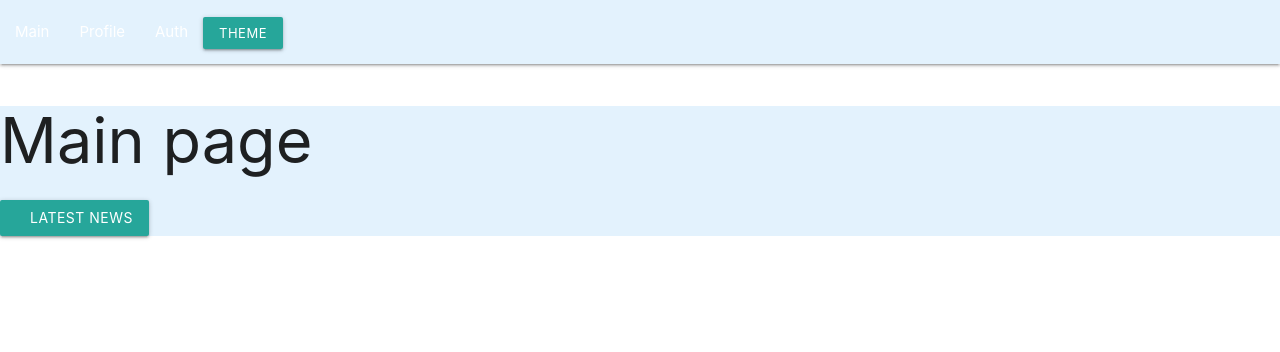
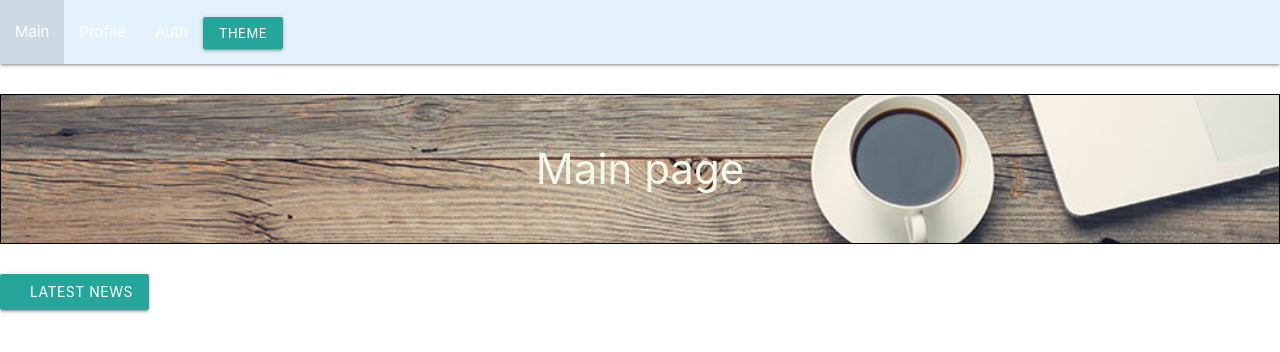
Before and after one commit to TVBlackman1/mern-blog, a React (Create React App) app in the folder client/: page /main in a window 1280 px wide. Shown: the top 352 px of the page. Built offline with nearby package versions, Linux system fonts and the light colour scheme; some icons are missing.

Commit message:
some works with design on main page

```diff
--- a/client/src/pages/MainPage.js
+++ b/client/src/pages/MainPage.js
@@ -1,5 +1,6 @@
 import React, { useState, useCallback } from 'react'
 import "../styles/app.css"
+import "../styles/page-header.css"
 import classNames from "classnames";
 import { themes, ThemeContext } from "../context/ThemeContext";
 import {useServerRequest} from "../hooks/useServerRequest";
@@ -18,14 +19,16 @@ export const MainPage = () => {
 
 
     const renderComponent = ({ currentTheme, toggleTheme }) => {
-        const styleBackground = classNames({
-            "blue lighten-5" : currentTheme === themes.light,
-            "grey darken-2" : currentTheme === themes.dark,
-            "pink accent-1" : currentTheme === themes.rose,
+        const styleTheme = classNames({
+            "light-theme" : currentTheme === themes.light,
+            "dark-theme" : currentTheme === themes.dark,
+            "rose-theme" : currentTheme === themes.rose,
         })
         return (
-            <div className={styleBackground}>
-                <h1>Main page</h1>
+            <div className={styleTheme}>
+                <div className={"page-header " + styleTheme}>
+                    <h1>Main page</h1>
+                </div>
                 <button className="waves-effect waves-light btn" onClick={getRecentNews}>
                     <MaterialIcon icon="library_books" size='small'/>
                     Latest news
--- /dev/null
+++ b/client/src/styles/page-header.css
@@ -0,0 +1,31 @@
+.page-header {
+    display: flex;
+    align-items: center;
+    margin: 2em 0;
+    justify-content: center;
+    height: 10em;
+    background-image: url("../images/main-page-header-background.jpg");
+    background-repeat: no-repeat;
+    background-clip: border-box;
+    background-position: center;
+    background-size: cover;
+    border: 1px solid black;
+}
+
+.page-header h1 {
+    font-size: 42px;
+    margin: 0;
+    color: #f1f8e9;
+}
+
+.page-header.light-theme h1 {
+    color: #f1f8e9;
+}
+
+.page-header.dark-theme h1 {
+    color: #424242;
+}
+
+.page-header.rose-theme h1 {
+    color: #ad1457;
+}
```
Also changed, not shown: client/src/images/main-page-header-background.jpg (added), 1 other file (tests, documents, lock files or other folders).
